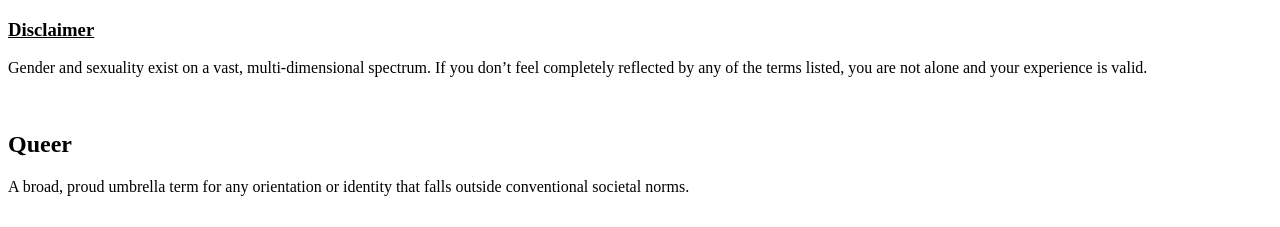
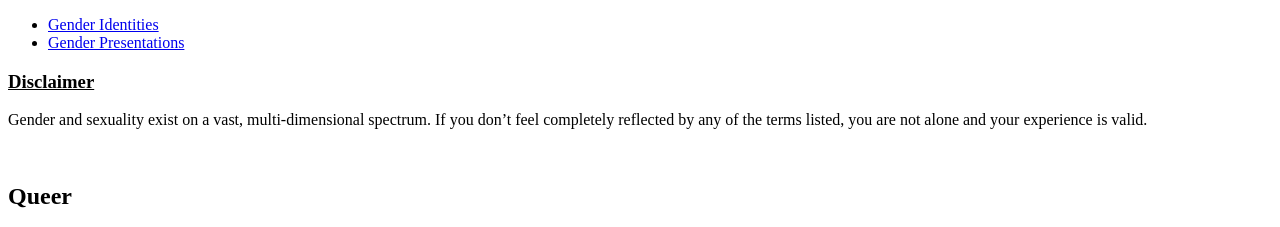
Before and after one commit to CommonCoder15/QueerCommunity, a plain HTML site: page index1.html in a window 1280 px wide. Shown: the top 227 px of the page. Drawn offline with Linux system fonts and the light colour scheme.

Commit message:
Update index1.html

```diff
--- a/index1.html
+++ b/index1.html
@@ -5,6 +5,13 @@
 </head>
 
 <body>
+  <nav>
+    <ul>
+      <li><a class="current" href="index1.html">Gender Identities</a></li>
+      <li><a href="index2.html">Gender Presentations</a></li>
+    </ul>
+  </nav>
+
   <h3><u>Disclaimer</u></h3>
   <p>Gender and sexuality exist on a vast, multi-dimensional spectrum. If you don&rsquo;t feel completely reflected by any of the terms listed, you are not alone and your experience is valid.</p>
   <br>
```
